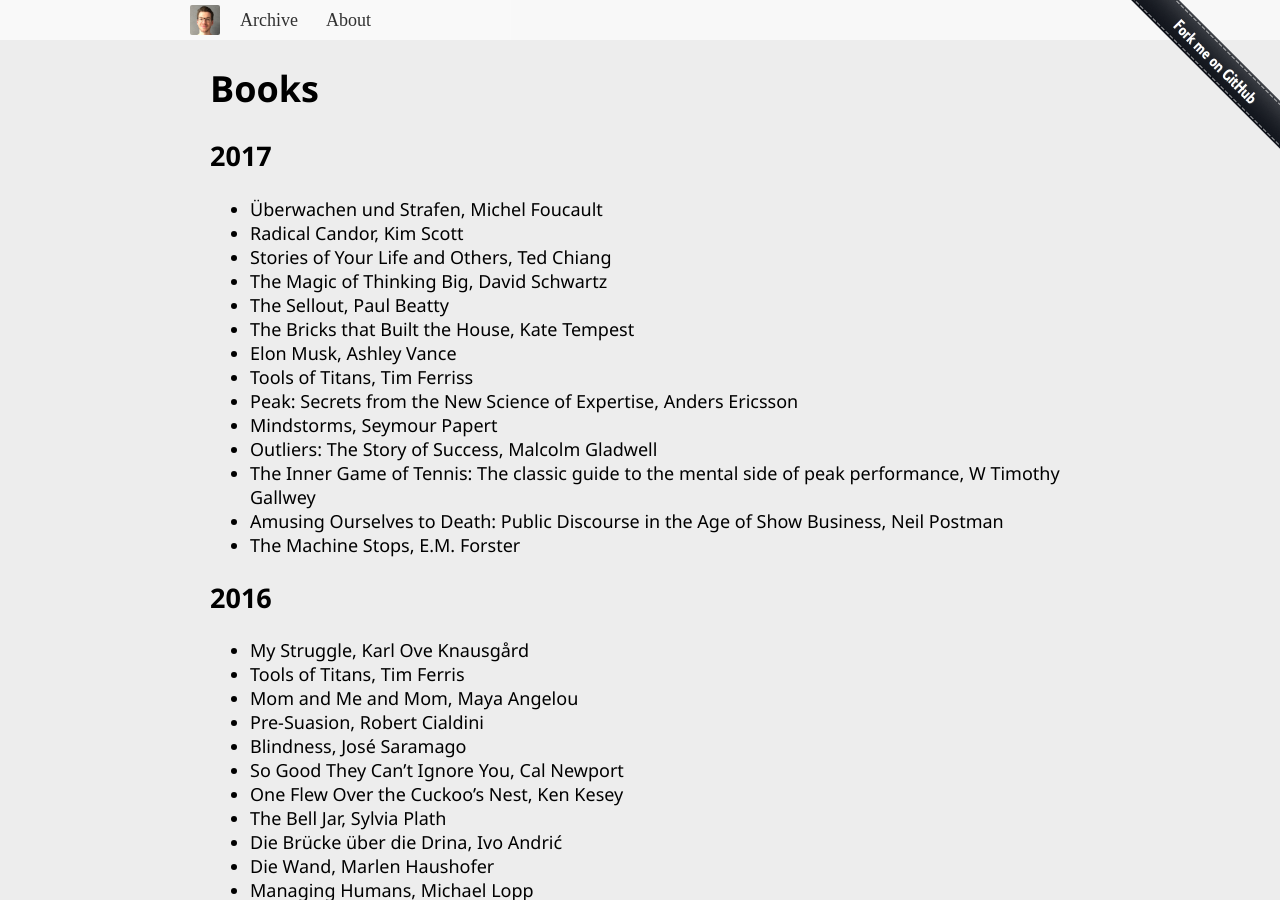
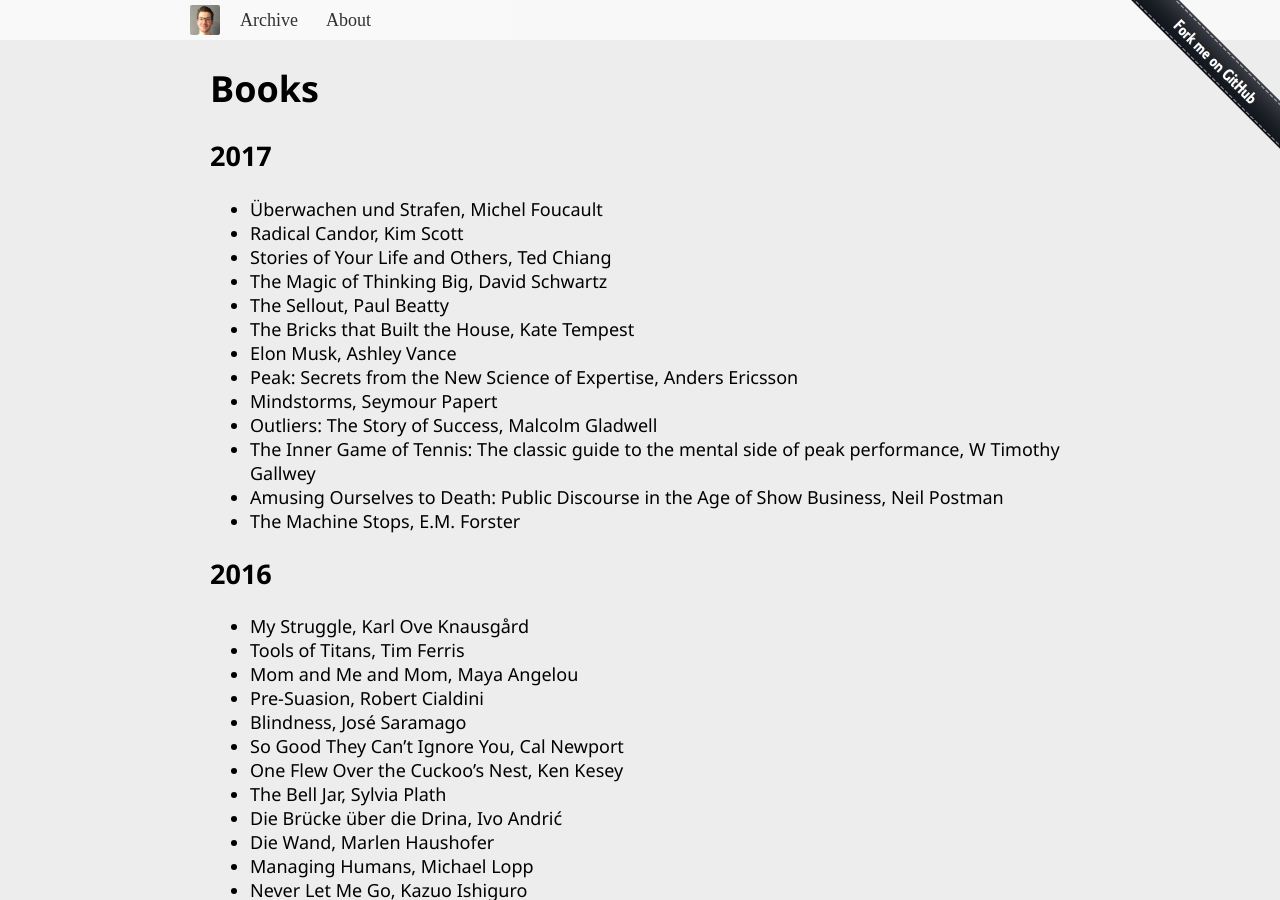
Before and after one commit to tp/page, a Jekyll site: the page built from books.md, in a window 1280 px wide and 900 px high. Built offline with Jekyll 4.4.1, drawn with Linux system fonts in a browser that asks for light colours.

Commit message:
Remove dupe

```diff
--- a/books.md
+++ b/books.md
@@ -15,7 +15,6 @@
 * The Sellout, Paul Beatty
 * The Bricks that Built the House, Kate Tempest
 * Elon Musk, Ashley Vance
-* Tools of Titans, Tim Ferriss
 * Peak: Secrets from the New Science of Expertise, Anders Ericsson
 * Mindstorms, Seymour Papert
 * Outliers: The Story of Success, Malcolm Gladwell
```
